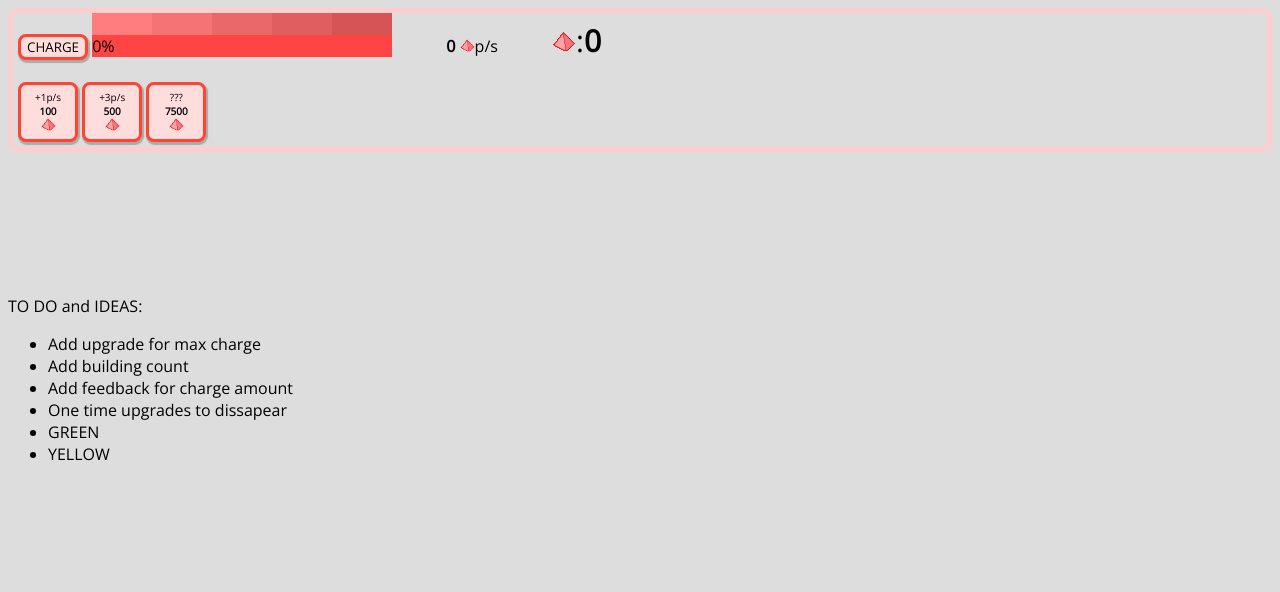
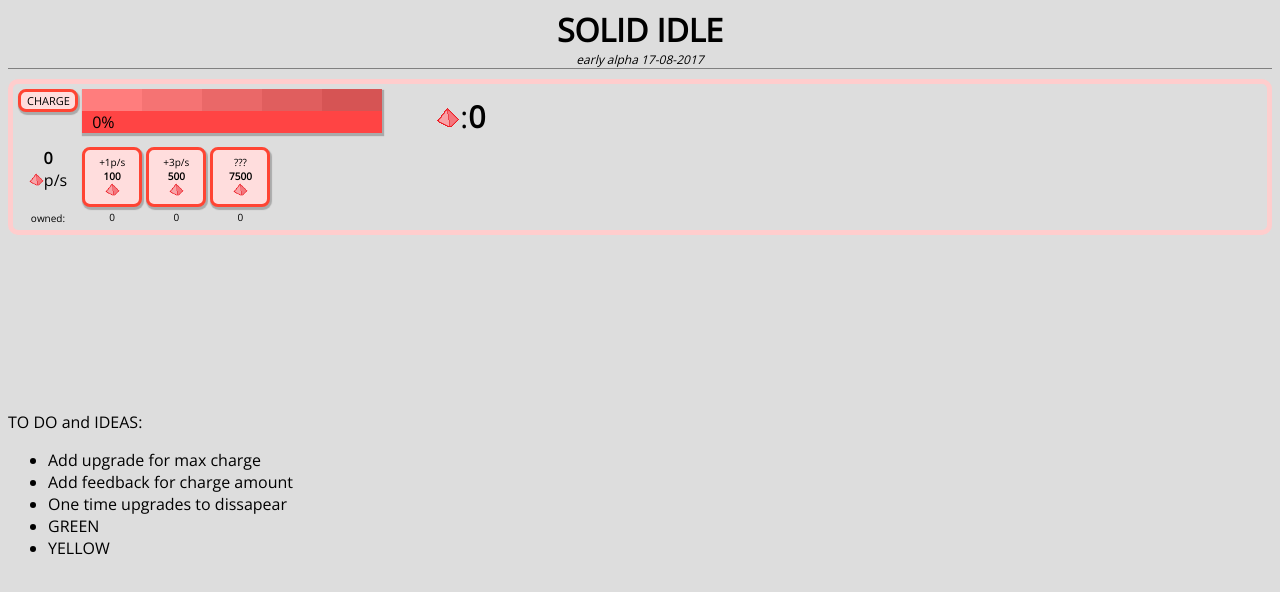
Before and after one commit to Fentonizer/SolidIdle, a plain HTML site: page index.html in a window 1280 px wide. Drawn offline with nearby package versions, Linux system fonts and the light colour scheme.

Commit message:
various interface changes. no gameplay changes.

```diff
--- a/index.html
+++ b/index.html
@@ -12,13 +12,17 @@
 	</head>
 
 	<body>
-		<div class="red wrapper">
+
+		<div id="titleBar">
+			<h1>SOLID IDLE</h1><em>early alpha 17-08-2017</em>
+		</div>
+
+		<div class="red colourWrapper">
+			<div class="gameArea">
 
 				<div class="chargeInfo">
-				<button class="red button" onMouseDown="redCharge()">CHARGE</button>
-			</div>
-
-			<div class="red chargeBar">
+					<button class="button" onMouseDown="redCharge()">CHARGE</button>
+					<div class="chargeBar">
 						<div class="ltTwentyPercent"></div>
 						<div class="twentyPercent"></div>
 						<div class="fortyPercent"></div>
@@ -27,38 +31,55 @@
 						<div class="energyBar" id="redEnergyBar"></div>
 						<span id="redEnergyBarPercent">0</span>%
 					</div>
-
-			<div class="convertingInfo">
-				<span id ="redPerSecond" class="variable">0</span> <img src="red.png" alt="RED">p/s
 				</div>
 
 				<div class="shapeInfo">
-				<span class="colourAmount"><img src="red.png" alt="RED">:<span id="redAmount" class="variable">0</span>
+					<img src="red.png" alt="RED">:<span id="redAmount" class="variable">0</span>
 				</div>
 
 				<div class="upgradesInfo">
-				<button class="red button" onClick="redBuyOne()">+1p/s<br>
+					<div class="convertingInfo">
+						<span id="redPerSecond" class="variable">0</span><br><img src="red.png" alt="RED">p/s
+						<p>owned:</p>
+					</div>
+					<div class="upgradeButton">
+						<button onClick="redBuyOne()">+1p/s<br>
 						<span id="redBuyOneCost" class="variable">0</span><br>
 						<img src="red.png" alt="RED"></button>
-				<button class="red button" onClick="redBuyTwo()">+3p/s<br>
+						<p>0</p>
+					</div>
+					<div class="upgradeButton">
+					<button onClick="redBuyTwo()">+3p/s<br>
 						<span id="redBuyTwoCost" class="variable">0</span><br>
 						<img src="red.png" alt="RED"></button>
-				<button class="red button" id="blueUnlock" onClick="redUnlockBlue()">???<br>
+						<p>0</p>
+					</div>
+					<div class="upgradeButton">
+					<button id="blueUnlock" onClick="redUnlockBlue()">???<br>
 						<span id="redUnlockBlueCost" class="variable">7500</span><br>
 						<img src="red.png" alt="RED"></button>
-				<button class="blue button" onClick="redIncreaseCharge()">Charge+<br>
+						<p>0</p>
+					</div>
+					<div class="blue upgradeButton">
+					<button onClick="redIncreaseCharge()">Charge+<br>
 						<span id="redIncreaseChargeCost" class="variable">0</span><br>
 						<img src="blue.png" alt="BLUE"></button>
+						<p>0</p>
+					</div>
 				</div>
 			</div>
 
-		<div class="blue wrapper">
+			<div class="red buildingsInfo">
+				<!-- Not going to do it like this actually, but I can use this div for the next thing -->
+			</div>
+		</div>
+
+		<div class="blue colourWrapper">
+			<div class="gameArea">
 
 				<div class="chargeInfo">
-				<button class="blue button" onMouseDown="blueCharge()">CHARGE</button>
-			</div>
-
-			<div class="blue chargeBar">
+					<button class="button" onMouseDown="blueCharge()">CHARGE</button>
+					<div class="chargeBar">
 						<div class="ltTwentyPercent"></div>
 						<div class="twentyPercent"></div>
 						<div class="fortyPercent"></div>
@@ -67,25 +88,36 @@
 						<div class="energyBar" id="blueEnergyBar" ></div>
 						<span id="blueEnergyBarPercent">0</span>%
 					</div>
-
-			<div class="convertingInfo">
-				<span id ="bluePerSecond" class="variable">0</span> <img src="blue.png" alt="BLUE">p/s
 				</div>
 
 				<div class="shapeInfo">
-				<span class="colourAmount"><img src="blue.png" alt="blue">:<span id="blueAmount" class="variable">0</span>
+					<img src="blue.png" alt="blue">:<span id="blueAmount" class="variable">0</span>
 				</div>
 
 				<div class="upgradesInfo">
-				<button class="blue button" onClick="blueBuyOne()">+1p/s<br>
+					<div class="convertingInfo">
+						<span id ="bluePerSecond" class="variable">0</span><br><img src="blue.png" alt="BLUE">p/s
+						<p>owned:</p>
+					</div>
+					<div class="upgradeButton">
+						<button onClick="blueBuyOne()">+1p/s<br>
 						<span id="blueBuyOneCost" class="variable">0</span><br>
 						<img src="blue.png" alt="blue"></button>
+						<p>0</p>
+					</div>
+					<div class="upgradeButton">
 						<button class="blue button" onClick="blueBuyTwo()">+3p/s<br>
 						<span id="blueBuyTwoCost" class="variable">0</span><br>
 						<img src="blue.png" alt="blue"></button>
+						<p>0</p>
+					</div>
+					<div class="upgradeButton">
 						<button class="blue button" onClick="blueIncreaseCharge()">Charge+<br>
 						<span id="blueIncreaseChargeCost" class="variable">0</span><br>
 						<img src="blue.png" alt="blue"></button>
+						<p>0</p>
+					</div>
+				</div>
 			</div>
 		</div>
 
@@ -93,7 +125,6 @@
 			TO DO and IDEAS:
 			<ul>
 				<li>Add upgrade for max charge</li>
-				<li>Add building count</li>
 				<li>Add feedback for charge amount</li>
 				<li>One time upgrades to dissapear</li>
 				<li>GREEN</li>
--- a/interface.css
+++ b/interface.css
@@ -4,7 +4,20 @@ body {
 	background-color: #dddddd;
 }
 
-.button {
+#titleBar {
+	text-align: center;
+	font-size: 12px;
+	border-bottom: 1px solid gray;
+	margin-bottom: 10px;
+}
+
+#titleBar h1 {
+	font-size: 32px;
+	margin: 0;
+	padding: 0;
+}
+
+button {
 	display: inline;
 	font-family: 'Open Sans', sans-serif;
 	border-radius: 8px;
@@ -18,16 +31,34 @@ button:hover {
 	color: white;
 }
 
-.wrapper {
-	padding: 0 5px 5px 5px;
-	border-radius: 10px;
+button:focus {
+	outline: none;
 }
 
-.upgradesInfo .button {
-	height: 60px;
+.chargeInfo button {
 	width: 60px;
-	font-size: 10px;
-	text-align: center;
+	font-size: 11px;
+	vertical-align: top;
+}
+
+.colourWrapper {
+	border-radius: 10px;
+	border: 5px solid;
+	margin-bottom: 10px;
+}
+
+.gameArea {
+	padding: 5px;
+	display: inline-block;
+}
+
+.buildingsInfo {
+	font-size: 11px;
+	padding: 5px;
+	border-radius: 10px;
+	display: inline-block;
+	vertical-align: top;
+	pointer-events: none;
 }
 
 .variable {
@@ -37,8 +68,8 @@ button:hover {
 .chargeBar {
 	width: 300px;
 	display: inline-block;
-	margin-right: 50px;
 	position: relative;
+	box-shadow: 1px 2px 1px 1px #aaaaaa;
 }
 
 .chargeInfo {
@@ -46,7 +77,26 @@ button:hover {
 }
 
 .upgradesInfo {
-	padding-top: 20px;
+	padding-top: 10px;
+}
+
+.upgradesInfo button {
+	height: 60px;
+	width: 60px;
+	font-size: 10px;
+	text-align: center;
+}
+
+.upgradeButton {
+	display: inline-block;
+	vertical-align: top;
+}
+
+.upgradeButton p {
+	font-size: 10px;
+	text-align: center;
+	padding-top: 3px;
+	margin: 0;
 }
 
 .energyBar {
@@ -61,6 +111,7 @@ button:hover {
 .convertingInfo {
 	display: inline-block;
 	text-align: center;
+	vertical-align: middle;
 }
 
 .convertingInfo img, button img {
@@ -68,14 +119,18 @@ button:hover {
 	max-height: 15px;
 }
 
-.colourAmount {
-	font-size: 30px;
-	padding-right: 20px;
+.convertingInfo p {
+	vertical-align: bottom;
+	text-align: center;
+	width: 60px;
+	font-size: 10px;
+	padding-top: 20px;
+	margin: 0;
 }
 
 .ltTwentyPercent, .twentyPercent, .fortyPercent, .sixtyPercent, .eightyPercent {
 	display: inline;
-	padding: 0 10% 0 10%;
+	padding: 0 10%;
 	opacity: 0.3;
 }
 
@@ -101,22 +156,23 @@ button:hover {
 
 .shapeInfo {
 	display: inline-block;
-	text-align: center;
 	padding-left: 50px;
+	font-size: 30px;
+	padding-right: 200px;
 }
 
 /*[[[RED ITEMS]]]:*/
 
-.red.wrapper {
-	border: solid 5px #ffcdcd;
+.red.colourWrapper {
+	border-color: #ffcdcd;
 }
 
-.red.button {
+.red button {
 	background-color: #ffdddd;
 	border: solid #ff4433 3px;
 }
 
-.red.button:hover {
+.red button:hover {
 	background-color: #ff6655;
 }
 
@@ -125,8 +181,12 @@ button:hover {
 	background-color: #ff4040;
 }
 
-.red.chargeBar {
+.red .chargeBar {
 	background-color: #ff4444;
+}
+
+#redEnergyBarPercent {
+	padding-left: 10px;
 }
 
 /*[[[BLUE ITEMS]]]:*/
@@ -137,17 +197,16 @@ button:hover {
 	pointer-events: none;
 }
 
-.blue.wrapper {
+.blue.colourWrapper {
 	border: solid 5px #cdcdff;
 }
 
-.blue.button {
+.blue button {
 	background-color: #ddddff;
-	border: solid #5544ff;
-	color: blue;
+	border: solid #3344ff 3px;
 }
 
-.blue.button:hover {
+.blue button:hover {
 	background-color: #6655ff;
 	border: solid #4433ff;
 	color: white;
@@ -158,6 +217,6 @@ button:hover {
 	background-color: #4040ff;
 }
 
-.blue.chargeBar {
+.blue .chargeBar {
 	background-color: #4444ff;
 }
```
Lines whose indentation alone changed are shown as unchanged.
